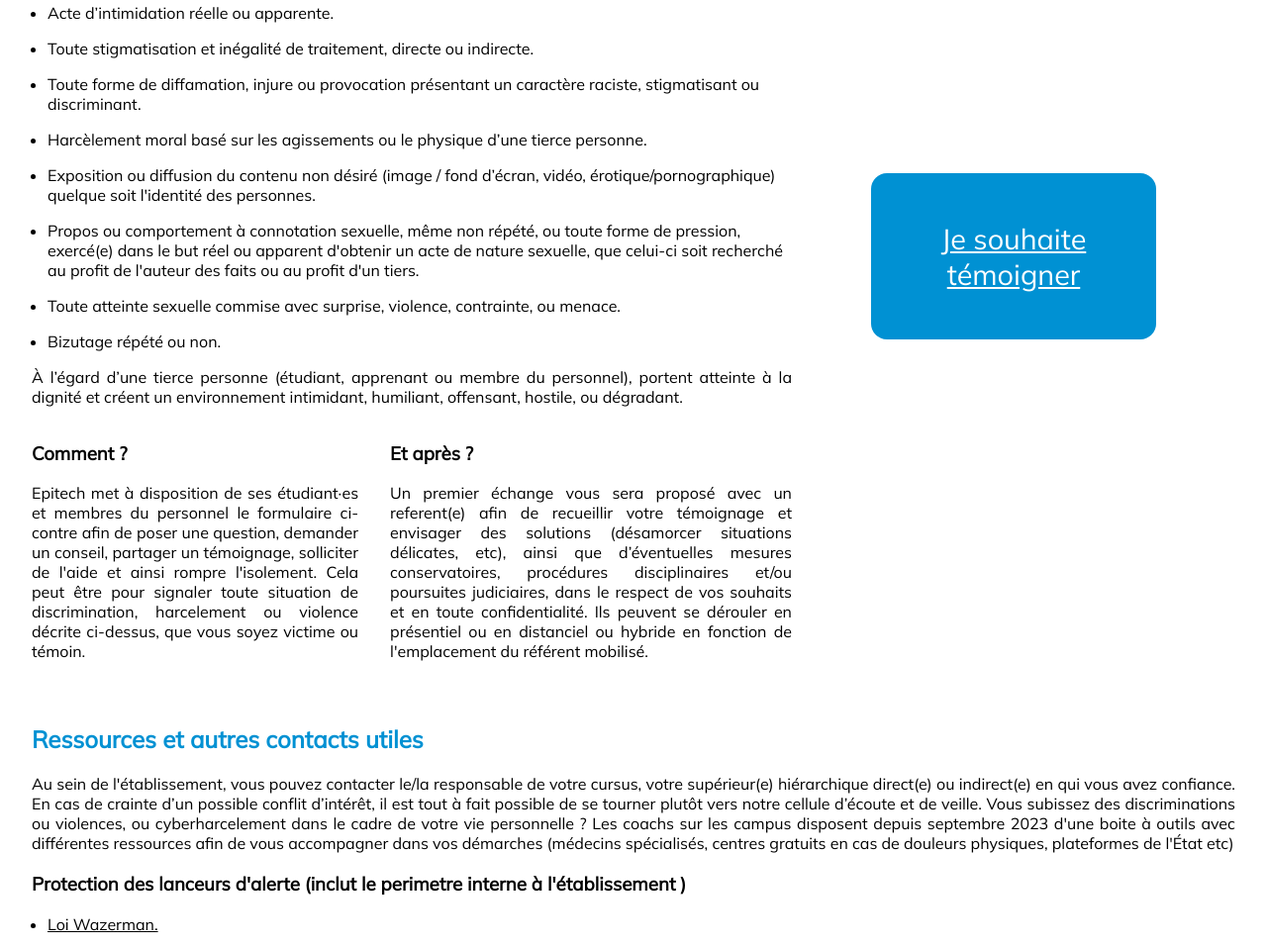
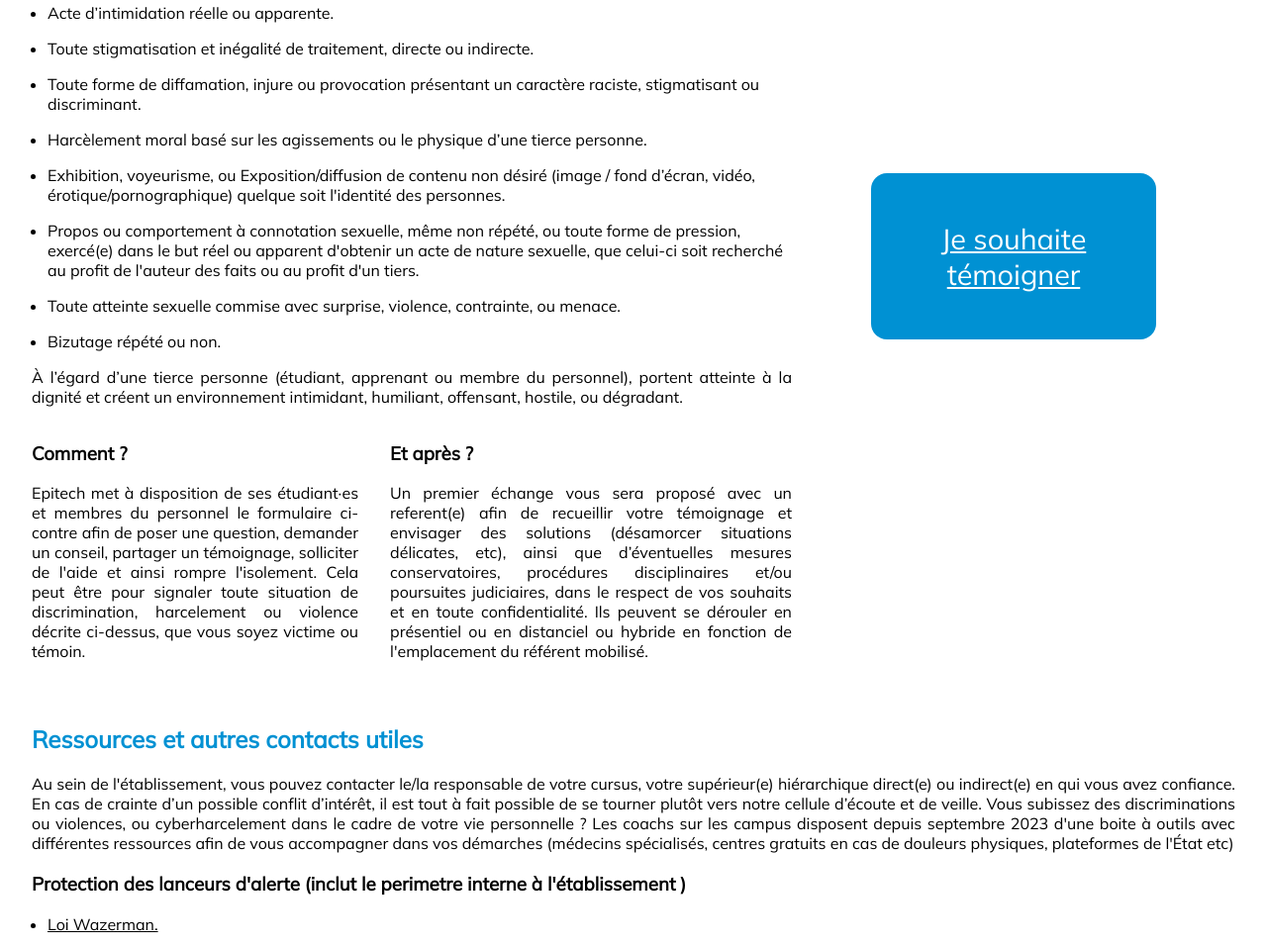
Before and after one commit to JulienAldon/cellule_vss_epitech, a plain HTML site: page index.html in a window 1280 px wide. Shown: the part 3514-4471 px from the top of the page at 99% size. Drawn offline with Linux system fonts and the light colour scheme.

Commit message:
Fix typos

```diff
--- a/index.html
+++ b/index.html
@@ -219,7 +219,7 @@
                     <li>Toute stigmatisation et inégalité de traitement, directe ou indirecte.</li>
                     <li>Toute forme de diffamation, injure ou provocation présentant un caractère raciste, stigmatisant ou discriminant.</li>
                     <li>Harcèlement moral basé sur les agissements ou le physique d’une tierce personne.</li>
-                    <li>Exposition ou diffusion du contenu non désiré (image / fond d’écran, vidéo, érotique/pornographique) quelque soit l'identité des personnes.</li>
+                    <li>Exhibition, voyeurisme, ou Exposition/diffusion de contenu non désiré (image / fond d’écran, vidéo, érotique/pornographique) quelque soit l'identité des personnes.</li>
                     <li>Propos ou comportement à connotation sexuelle, même non répété, ou toute forme de pression, exercé(e) dans le but réel ou apparent d'obtenir un acte de nature sexuelle, que celui-ci soit recherché au profit de l'auteur des faits ou au profit d'un tiers.</li>
                     <li>Toute atteinte sexuelle commise avec surprise, violence, contrainte, ou menace.</li>
                     <li>Bizutage répété ou non.</li>
```
